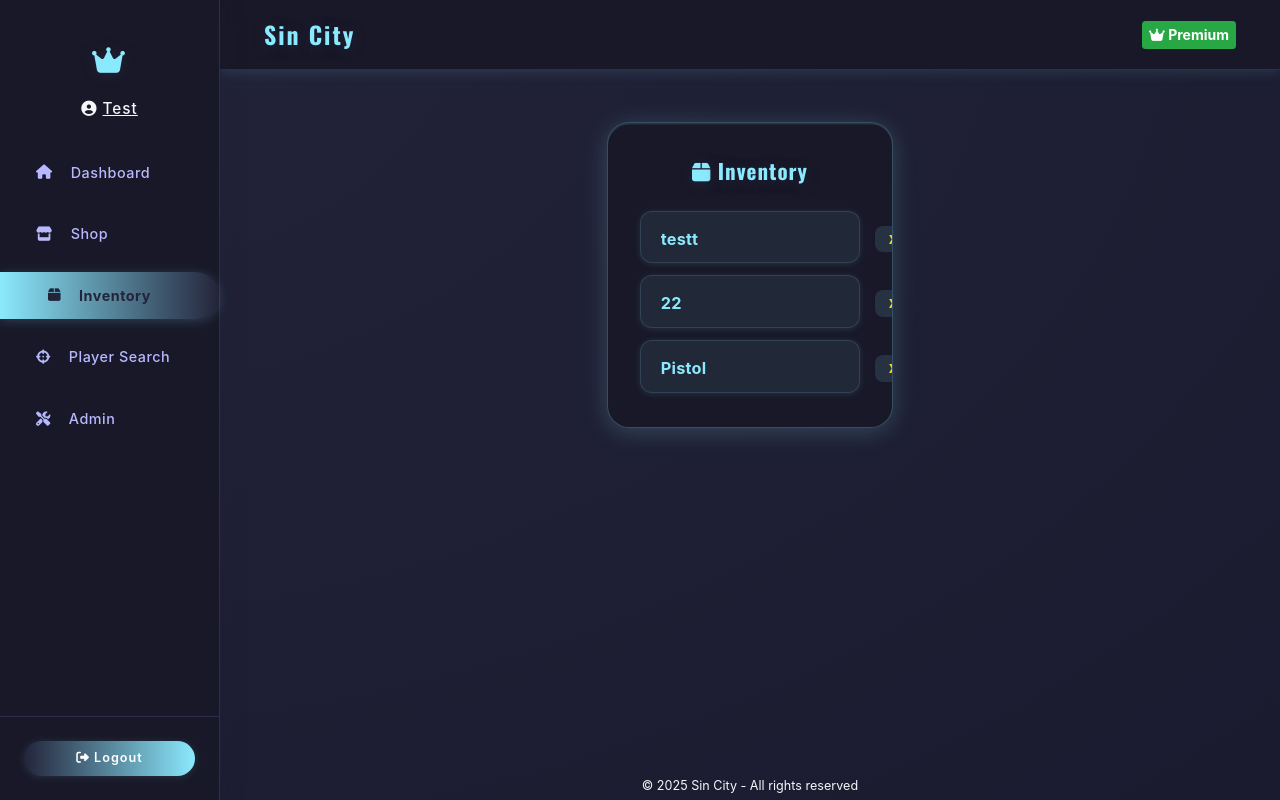
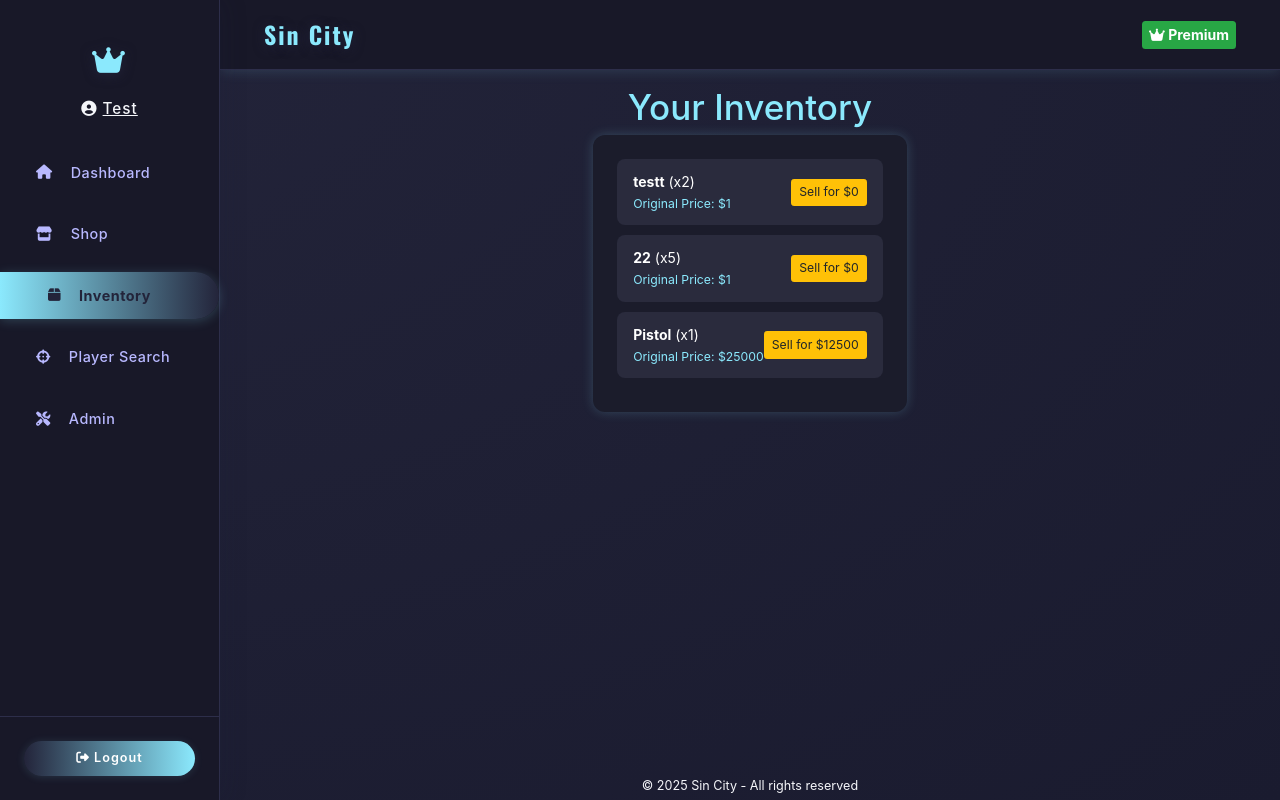
Before and after one commit to emixwebpy/SinCity-mafia, a Flask app: page /inventory in a window 1280 px wide. Run offline with Flask 3, Linux system fonts and the light colour scheme; a user stored in the database is signed in; data comes from the database, SQL or seed files in the repository; both versions use the stored data as it was after the commit.

Commit message:
upgrades
no working timer for earn but still works as normal

```diff
--- a/app.py
+++ b/app.py
@@ -161,6 +161,9 @@ class Character(db.Model):
     gun_id = db.Column(db.Integer, db.ForeignKey('gun.id'), nullable=True)
     gun = db.relationship('Gun', backref='characters', uselist=False)
     profile_image = db.Column(db.String(256), nullable=True)
+    earn_streak = db.Column(db.Integer, default=0)
+    last_earned = db.Column(db.DateTime, nullable=True)
+
 
 
 class Gun(db.Model):
@@ -325,11 +328,47 @@ def shop():
     return render_template('shop.html', items=items, message=message, character=character)
 # ...existing code...
 
-@app.route('/inventory')
+@app.route('/inventory', methods=['GET', 'POST'])
 @login_required
 def inventory():
+    character = Character.query.filter_by(master_id=current_user.id, is_alive=True).first()
+    if not character:
+        flash("No character found.", "danger")
+        return redirect(url_for('dashboard'))
+
+    if request.method == 'POST':
+        item_id = int(request.form.get('item_id'))
+        inventory_item = UserInventory.query.filter_by(user_id=current_user.id, item_id=item_id).first()
+        item = ShopItem.query.get(item_id)
+
+        if not inventory_item or not item:
+            flash("Item not found in your inventory.", 'danger')
+            return redirect(url_for('inventory'))
+
+        sell_price = item.price // 2
+        character.money += sell_price
+        inventory_item.quantity -= 1
+
+        # If it's the equipped gun, unequip it
+        if current_user.gun_id == item.id:
+            current_user.gun_id = None
+            flash(f"You sold your equipped gun: {item.name}.", "info")
+
+        if inventory_item.quantity <= 0:
+            db.session.delete(inventory_item)
+
+        # ✅ Add back to shop (increase stock)
+        item.stock += 1
+
+        db.session.commit()
+        flash(f"Sold 1x {item.name} for ${sell_price}.", "success")
+        return redirect(url_for('inventory'))
+
+    equipped_gun = current_user.gun
     inventory_items = UserInventory.query.filter_by(user_id=current_user.id).all()
-    return render_template('inventory.html', inventory_items=inventory_items)
+
+    return render_template('inventory.html', inventory_items=inventory_items, equipped_gun=equipped_gun)
+
 
 @app.route('/users_online')
 @login_required
@@ -544,11 +583,16 @@ def upload_profile_image():
     if request.method == 'POST':
         file = request.files.get('profile_image')
         if file and allowed_file(file.filename):
+            os.makedirs(app.config['UPLOAD_FOLDER'], exist_ok=True)
             filename = secure_filename(f"{current_user.id}_{file.filename}")
             filepath = os.path.join(app.config['UPLOAD_FOLDER'], filename)
             file.save(filepath)
-            current_user.profile_image = f'uploads/{filename}'
-            db.session.commit()
+
+            character = Character.query.filter_by(master_id=current_user.id, is_alive=True).first()
+            if character:
+                character.profile_image = f'uploads/{filename}'
+                db.session.commit()
+
             flash('Profile image updated!', 'success')
             return redirect(url_for('profile', username=current_user.username))
         else:
@@ -637,31 +681,55 @@ def create_crew():
 @app.route('/earn')
 @login_required
 def earn():
-    from datetime import datetime, timedelta
-    import random
-
-    cooldown = timedelta(seconds=10)
+    cooldown = timedelta(minutes=2, seconds=10)
     now = datetime.utcnow()
     character = Character.query.filter_by(master_id=current_user.id, is_alive=True).first()
     if not character:
         return jsonify({'success': False, 'message': "No character found."})
 
-    if current_user.last_earned and now - current_user.last_earned < cooldown:
-        remaining = cooldown - (now - current_user.last_earned)
-        minutes, seconds = divmod(remaining.seconds, 60)
-        return jsonify({'success': False, 'message': f"Wait {minutes}m {seconds}s before earning again."})
+    # ✅ Make sure cooldown check works
+    if character.last_earned and (now - character.last_earned) < cooldown:
+        remaining = cooldown - (now - character.last_earned)
+        minutes, seconds = divmod(int(remaining.total_seconds()), 60)
+        return jsonify({
+            'success': False,
+            'message': f"Wait {minutes}m {seconds}s before earning again."
+        })
 
+    # Earnings and streak handling (unchanged)
     earned_money = random.randint(200, 2000)
     earned_xp = random.randint(20, 120)
     character.money += earned_money
     character.xp += earned_xp
+    character.last_earned = now
+
+    # Level-up
     while character.xp >= character.level * 250:
         character.xp -= character.level * 250
         character.level += 1
 
-    current_user.last_earned = now
+    # Streak and reward
+    character.earn_streak = (character.earn_streak or 0) + 1
+    reward_msg = ""
+    if character.earn_streak >= 5:
+        gun = ShopItem.query.filter_by(name='Starter Pistol').first()
+        if gun:
+            inventory = UserInventory.query.filter_by(user_id=current_user.id, item_id=gun.id).first()
+            if inventory:
+                inventory.quantity += 1
+            else:
+                db.session.add(UserInventory(user_id=current_user.id, item_id=gun.id, quantity=1))
+            if not character.gun_id:
+                character.gun_id = gun.id
+            reward_msg = f" You received a {gun.name}!"
+        character.earn_streak = 0
+
     db.session.commit()
-    return jsonify({'success': True, 'message': f"You earned ${earned_money} and {earned_xp} XP!"})
+    return jsonify({
+        'success': True,
+        'message': f"You earned ${earned_money} and {earned_xp} XP!{reward_msg}"
+    })
+
 
 @app.route('/user_stats')
 @login_required
--- a/templates/dashboard.html
+++ b/templates/dashboard.html
@@ -23,6 +23,7 @@
     flex-wrap: wrap;
     justify-content: center;
     width: 100%;
+    height: 50%;
 }
 .dashboard-card {
     background: linear-gradient(135deg, #23243a 60%, #8be9fd22 100%);
@@ -231,7 +232,7 @@
                 </form>
                 <div class="text-center my-4">
                     <button id="earn-btn" class="btn btn-lg btn-primary shadow" onclick="earn()">
-                        <i class="fas fa-coins"></i> Earn <span id="earn-timer"></span>
+                        <i ></i> Earn <span id="earn-timer"></span>
                     </button>
                     <h2>Create a Fake Profile (NPC)</h2>
                     <p>Price: ${{ npc_price }}</p>
--- a/templates/inventory.html
+++ b/templates/inventory.html
@@ -591,23 +591,43 @@ body {
     }
 }
 </style>
-<div class="inventory-container">
-    <div class="inventory-title"><i class="fas fa-box"></i> Inventory</div>
-    {% if inventory_items %}
-    <ul class="inventory-list">
-      {% for inv in inventory_items %}
-      <li class="inventory-item">
-        <span class="item-name">{{ inv.item.name }}</span>
-        <span class="item-desc">{{ inv.item.description }}</span>
-        <span class="item-qty">x{{ inv.quantity }}</span>
-      </li>
-      {% endfor %}
-    </ul>
-    {% else %}
-    <div class="inventory-empty">
-        <i class="fas fa-box-open"></i> No items in your inventory.
+<h1 style="text-align:center; color:#8be9fd;">Your Inventory</h1>
+
+<div style="max-width: 800px; margin: 0 auto; padding: 24px; background: #1b1c2b; border-radius: 12px; box-shadow: 0 0 12px #8be9fd33;">
+
+    {% if equipped_gun %}
+    <div style="background:#35374a; color:#fff; padding:16px; margin-bottom:20px; border-radius:8px;">
+        <h4 style="color:#ffd700;">Equipped Gun</h4>
+        <p>
+            <strong>{{ equipped_gun.name }}</strong> - {{ equipped_gun.damage }} damage<br>
+            <small style="color:#8be9fd;">Currently equipped</small>
+        </p>
+        <form method="POST" action="{{ url_for('inventory') }}">
+            <input type="hidden" name="item_id" value="{{ equipped_gun.id }}">
+            <button type="submit" class="btn btn-danger btn-sm">Sell for ${{ equipped_gun.price // 2 }}</button>
+        </form>
     </div>
     {% endif %}
 
+    {% for entry in inventory_items %}
+    <div style="background:#2a2b3d; color:#fff; padding:12px 16px; margin-bottom:10px; border-radius:8px; display:flex; justify-content:space-between; align-items:center;">
+        <div>
+            <strong>{{ entry.item.name }}</strong> (x{{ entry.quantity }})<br>
+            <small style="color:#8be9fd;">Original Price: ${{ entry.item.price }}</small>
+        </div>
+        <form method="POST" action="{{ url_for('inventory') }}">
+            <input type="hidden" name="item_id" value="{{ entry.item.id }}">
+            <button type="submit" class="btn btn-warning btn-sm">Sell for ${{ entry.item.price // 2 }}</button>
+        </form>
+    </div>
+    {% else %}
+    <p style="text-align:center; color:#aaa;">You have no items in your inventory.</p>
+    {% endfor %}
 </div>
+<script>
+    if (current_user.gun_id== (item.gun_id)) {
+        flash("You can't sell your currently equipped gun.", "danger")
+        return redirect(url_for('inventory'))
+    }
+</script>
 {% endblock %}
```
Also changed, not shown: templates/profile.html (+44 -22 lines), instance/users.db, static/uploads/1_-.gif (added), static/uploads/1_1u1O.gif (added), static/uploads/1_5a4d2f7794d2df651155b20568636d3e.gif (added), static/uploads/2_5a4d2f7794d2df651155b20568636d3e.gif (added), static/uploads/2_c6cc0c93a24934ada691ef3e87bd92f3.gif (added).
